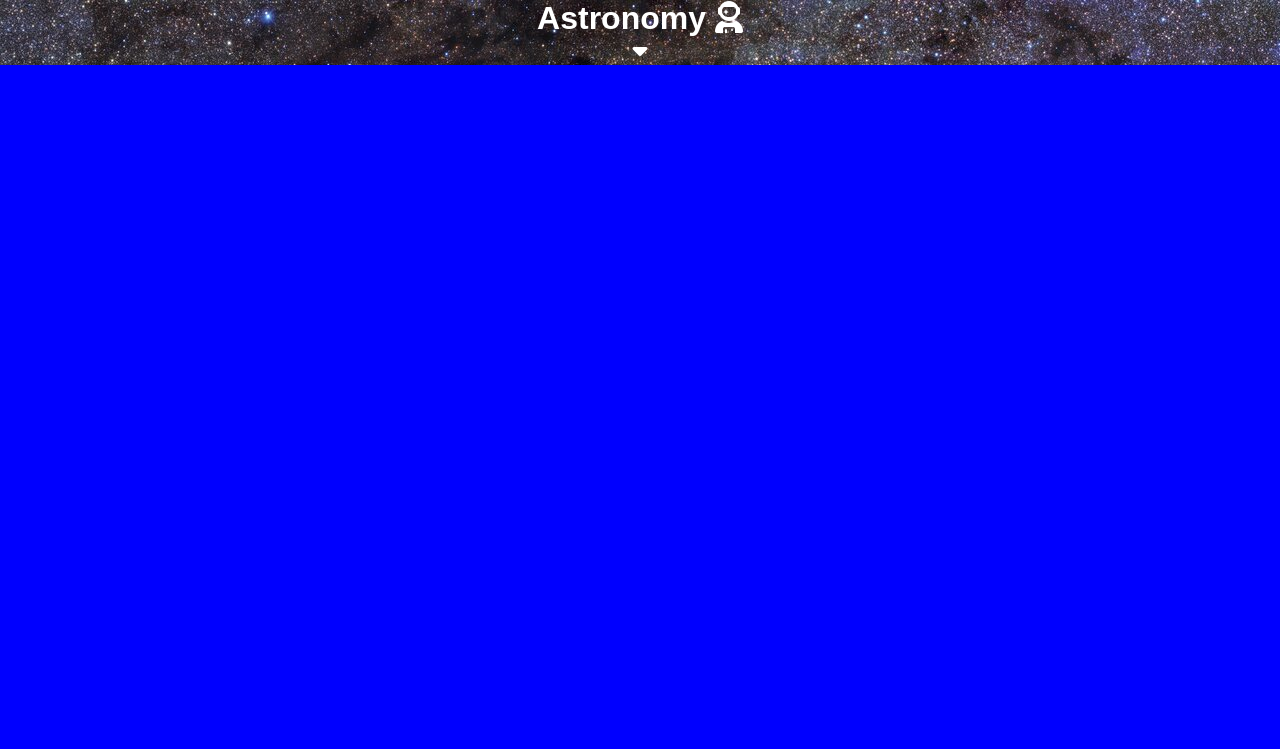
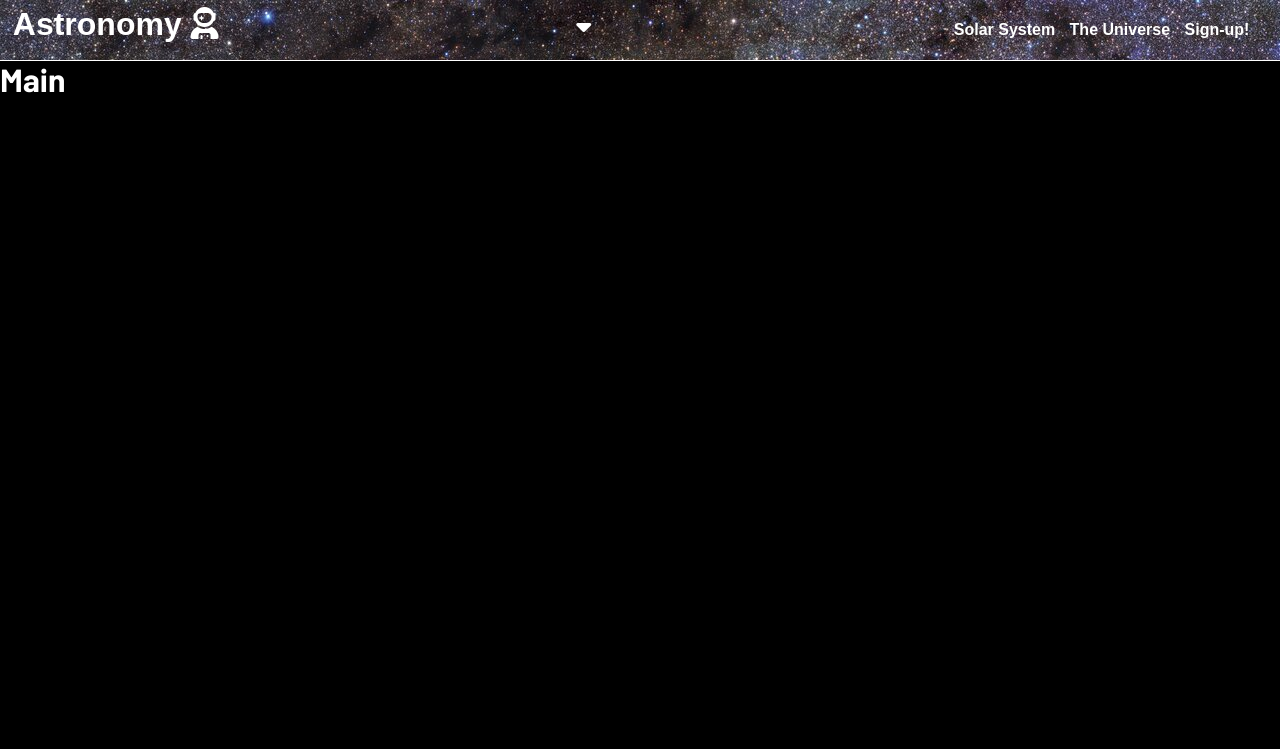
Before and after one commit to Precursorr/Astronomy-Portfolio-1, a plain HTML site: page index.html in a window 1280 px wide. Shown: the top 749 px of the page. Drawn offline with Linux system fonts and the light colour scheme.

Commit message:
Add media query for the for tablets and larger. Made the header and nav bar responsive.

```diff
--- a/assets/css/style.css
+++ b/assets/css/style.css
@@ -22,11 +22,14 @@ body {
 /* Header */
 header {
     font-family: 'Roboto+Mono', sans-serif;
+    padding-top: 5px;
     font-size: 100%;
     text-align: center;
     background: url(../images/esotelescope.jpg);
     position: absolute;
     width: 100%;
+    border-bottom: 0.5px solid #ffffff;
+    align-items: baseline;
 }
 
 header a {
@@ -67,9 +70,11 @@ nav {
 
 /* Main */
 main {
-    background-color: blue;
+    background-color: #000000;
+    color: #ffffff;
     /* Main main take up any empty space on screen */
     flex: 1 0 auto;
+    margin-top: 68px;
 }
 
 /* Footer */
@@ -85,3 +90,31 @@ main {
     font-size: 150%;
     color: #000000;
 }
+
+/* Media query: tablets and larger (768px and up) */
+@media screen and (min-width: 768px) {
+    /* Header */
+    header {
+        padding: 5px 0.8rem;
+        position: fixed;
+        width: 100%;
+        display: flex;
+        justify-content: space-between;
+        align-items: baseline;
+    }
+
+    /* Nav */
+    nav {
+        display: block;
+        position: relative;
+        box-shadow: none;
+        width: fit-content;
+        padding-right: 0.8rem;
+        border: none;
+    }
+
+    /* Main */
+    main {
+        margin-top: 60px;
+    }
+}
```
